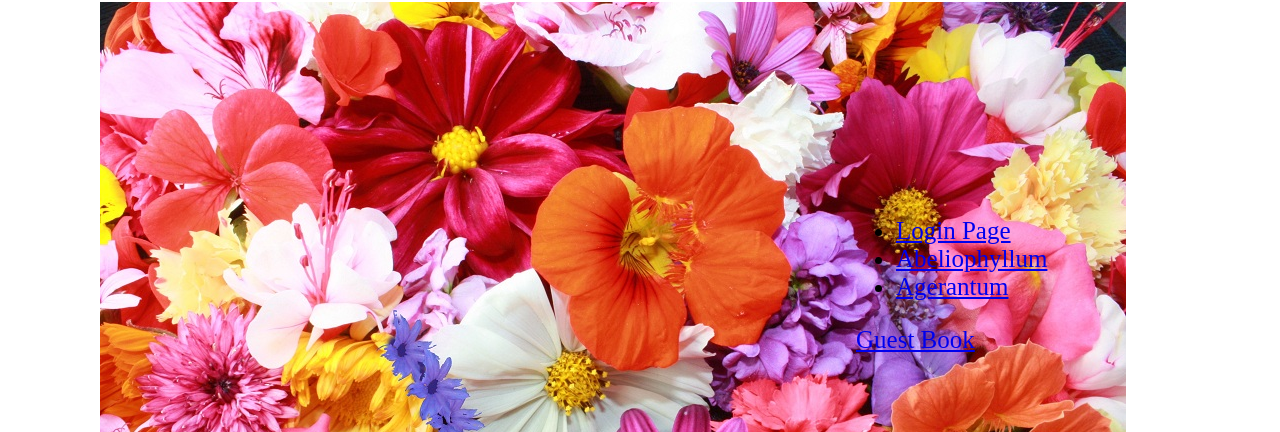
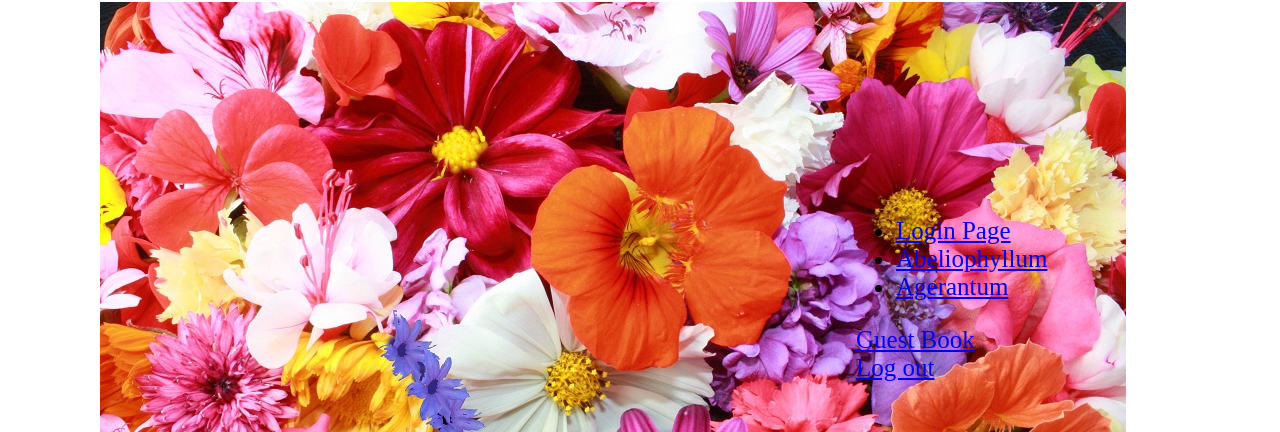
Before and after one commit to STEP-tw/flowercatalog-rahulpatil-99, a plain HTML site: page public/index.html in a window 1280 px wide. Shown: the part 106-538 px from the top of the page. Drawn offline with Linux system fonts and the light colour scheme.

Commit message:
provided link for logging in and logging out on the home page.

```diff
--- a/public/index.html
+++ b/public/index.html
@@ -27,7 +27,8 @@
     </div>
 
     <div class="guestBook">
-      <a href="guestBook.html">Guest Book</a>
+      <a href="guestBook.html">Guest Book</a><br>
+      <a href="logout.html">Log out</a>
     </div>
 
   </body>
```
Also changed, not shown: public/guestBook.html (+0 -4 lines), 1 other file.
